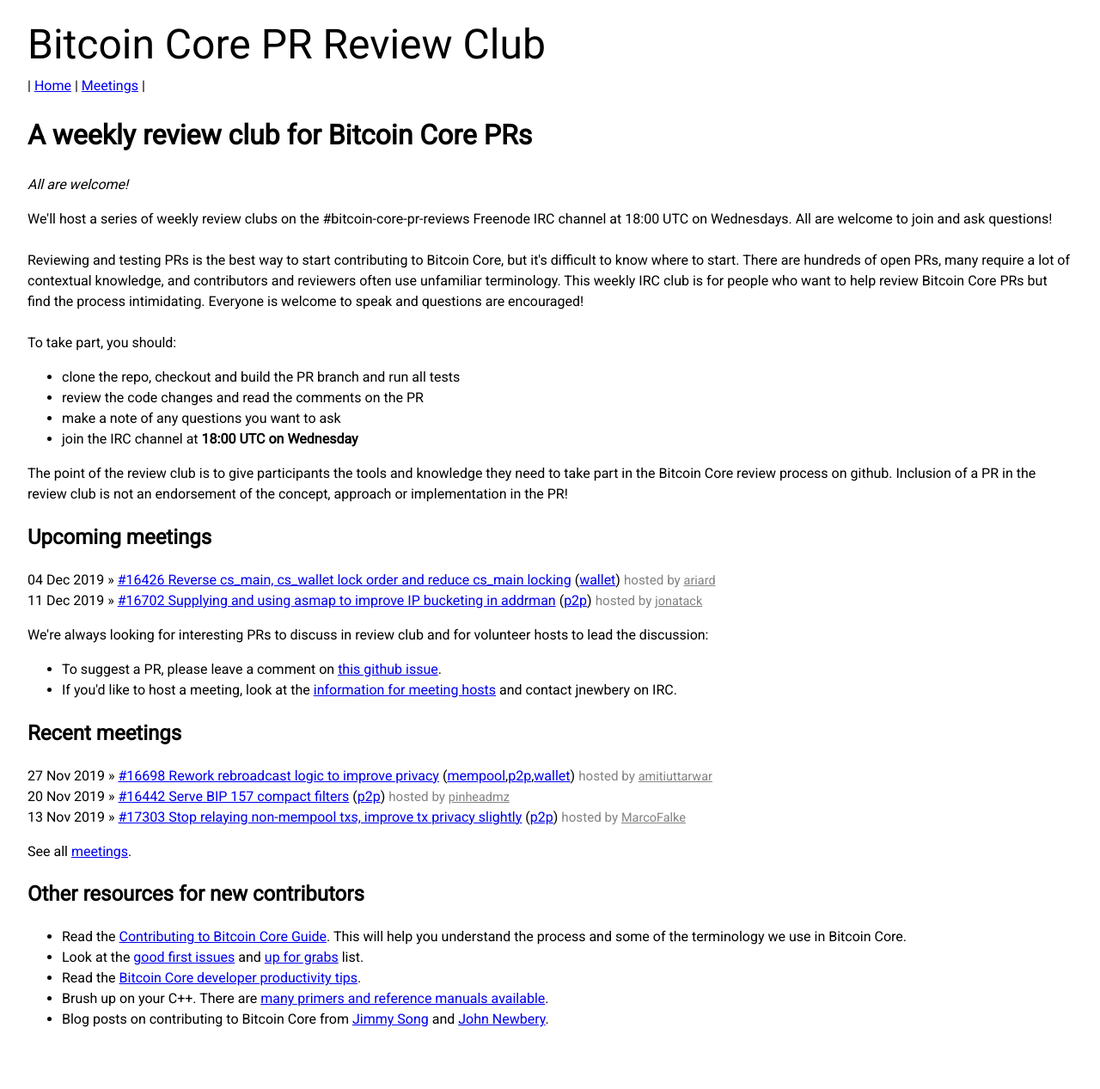
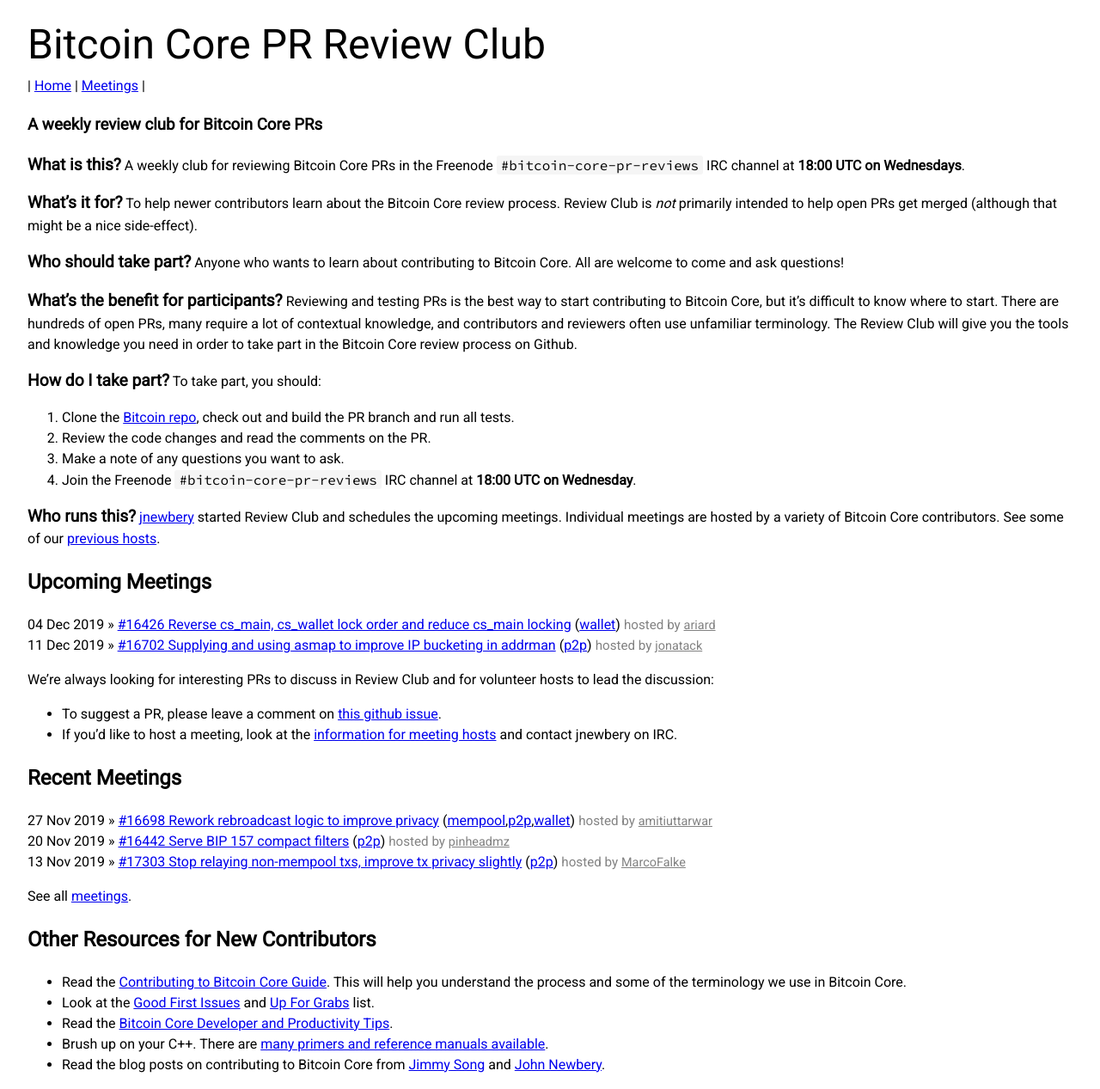
Before and after one commit to bitcoin-core-review-club/website, a Jekyll site: the page built from index.md, in a window 1280 px wide. Shown: the whole page at 86% size. Built offline with Jekyll 4.4.1, drawn with Linux system fonts in a browser that asks for light colours; nearby versions of some CDN libraries; the list of posts is cut into pages by our own code; before the commit the page ends 1214 px from its top, so only the background shows below that.

Commit message:
Change index.html -> index.md and make intro text clearer

```diff
--- a/_config.yml
+++ b/_config.yml
@@ -1,6 +1,3 @@
-# jekyll-paginate configuration
-paginate:            5
-
 # Build settings
 markdown:            kramdown
 highlighter:         rouge
--- a/assets/css/all.sass
+++ b/assets/css/all.sass
@@ -53,3 +53,7 @@
 
 \:target
   background: #ddd
+
+.question
+  font-size: 1.2em
+  font-weight: bold
--- a/index.html
+++ /dev/null
@@ -1,135 +0,0 @@
----
-layout: default
-title: Home
----
-
-<div class="Home">
-  <h1>A weekly review club for Bitcoin Core PRs</h1>
-  <p>
-    <em>All are welcome!</em>
-  </p>
-  <p>
-    We'll host a series of weekly review clubs on the #bitcoin-core-pr-reviews
-    Freenode IRC channel at 18:00 UTC on Wednesdays. All are welcome to join and
-    ask questions!
-    <br>
-    <br>
-    Reviewing and testing PRs is the best way to start contributing to Bitcoin
-    Core, but it's difficult to know where to start. There are hundreds of open
-    PRs, many require a lot of contextual knowledge, and contributors and
-    reviewers often use unfamiliar terminology. This weekly IRC club is for
-    people who want to help review Bitcoin Core PRs but find the process
-    intimidating. Everyone is welcome to speak and questions are encouraged!
-    <br>
-    <br>
-    To take part, you should:
-  </p>
-  <ul>
-    <li>
-      clone the repo, checkout and build the PR branch and run all tests
-    </li>
-    <li>
-      review the code changes and read the comments on the PR
-    </li>
-    <li>
-      make a note of any questions you want to ask
-    </li>
-    <li>
-      join the IRC channel at <strong>18:00 UTC on Wednesday</strong>
-    </li>
-  </ul>
-  <p>
-    The point of the review club is to give participants the tools and knowledge they need to take part in the Bitcoin Core review process on github. Inclusion of a PR in the review club is not an endorsement of the concept, approach or implementation in the PR!
-  </p>
-
-  <div class="Home-posts">
-    <h2 class="Home-posts-title">Upcoming meetings</h2>
-    {% for post in site.posts reversed %}
-    {% capture nowunix %}{{'now' | date: "%s"}}{% endcapture %}
-    {% capture posttime %}{{post.date | date: '%s'}}{% endcapture %}
-    {% capture components %}
-    {%- for comp in post.components -%}
-    <a href="/meetings-components/#{{comp}}">{{comp}}</a>{% unless forloop.last %}, {% endunless %}
-    {%- endfor -%}
-    {% endcapture %}
-    {% if posttime >= nowunix %}
-    <div class="Home-posts-post">
-      <span class="Home-posts-post-date">{{ post.date | date_to_string }}</span>
-      <span class="Home-posts-post-arrow">&raquo;</span>
-      <a class="Home-posts-post-title" href="{{ post.url }}">{{ post.title }}</a>
-      ({{components}})
-      <span class="host">hosted by
-        <a class="host" href="/meetings-hosts/#{{post.host}}">{{ post.host }}</a>
-      </span>
-    </div>
-    {%- endif -%}
-    {% endfor %}
-
-    <p>
-      We're always looking for interesting PRs to discuss in review club and for
-      volunteer hosts to lead the discussion:
-      <ul>
-        <li>To suggest a PR, please leave a comment on <a href="https://github.com/bitcoin-core-review-club/bitcoin-core-review-club.github.io/issues/14">this github issue</a>.</li>
-        <li>If you'd like to host a meeting, look at the <a href="https://github.com/bitcoin-core-review-club/bitcoin-core-review-club.github.io/blob/master/CONTRIBUTING.md">information for meeting hosts</a> and contact jnewbery on IRC.</li>
-      </ul>
-    </p>
-
-    <h2 class="Home-posts-title">Recent meetings</h2>
-    {% for post in site.posts limit: 5 %}
-    {% capture nowunix %}{{'now' | date: "%s"}}{% endcapture %}
-    {% capture posttime %}{{post.date | date: '%s'}}{% endcapture %}
-    {% capture components %}
-    {%- for comp in post.components -%}
-    <a href="/meetings-components/#{{comp}}">{{comp}}</a>{% unless forloop.last %},{% endunless %}
-    {%- endfor -%}
-    {% endcapture %}
-    {% if posttime < nowunix %}
-    <div class="Home-posts-post">
-      <span class="Home-posts-post-date">{{ post.date | date_to_string }}</span>
-      <span class="Home-posts-post-arrow">&raquo;</span>
-      <a class="Home-posts-post-title" href="{{ post.url }}">{{ post.title }}</a>
-      ({{components}})
-	    <span class="host">
-        hosted by <a class="host" href="/meetings-hosts/#{{post.host}}">{{ post.host }}</a>
-      </span>
-    </div>
-    {%- endif -%}
-    {% endfor %}
-    <p>
-      See all <a href="/meetings/">meetings</a>.
-    </p>
-  </div>
-
-  <h2>Other resources for new contributors</h2>
-  <ul>
-    <li>
-      Read the
-      <a href="https://github.com/bitcoin/bitcoin/blob/master/CONTRIBUTING.md">Contributing
-        to Bitcoin Core Guide</a>.
-      This will help you understand the process and some of the terminology we use in Bitcoin Core.
-    </li>
-    <li>
-      Look at the
-      <a href="https://github.com/bitcoin/bitcoin/issues?q=is%3Aissue+is%3Aopen+label%3A%22good+first+issue%22">good
-        first issues</a> and
-      <a href="https://github.com/bitcoin/bitcoin/issues?utf8=%E2%9C%93&q=label%3A%22Up+for+grabs%22">up
-        for grabs</a> list.
-    </li>
-    <li>
-      Read the
-      <a href="https://github.com/bitcoin/bitcoin/blob/master/doc/productivity.md">Bitcoin
-        Core developer productivity tips</a>.
-    </li>
-    <li>
-      Brush up on your C++. There are
-      <a href="https://stackoverflow.com/questions/388242/the-definitive-c-book-guide-and-list">many
-        primers and reference manuals available</a>.
-    </li>
-    <li>
-      Blog posts on contributing to Bitcoin Core from
-      <a href="https://bitcointechtalk.com/a-gentle-introduction-to-bitcoin-core-development-fdc95eaee6b8">Jimmy Song</a>
-      and
-      <a href="https://bitcointechtalk.com/contributing-to-bitcoin-core-a-personal-account-35f3a594340b">John Newbery</a>.
-    </li>
-  </ul>
-</div>
--- /dev/null
+++ b/index.md
@@ -0,0 +1,109 @@
+---
+layout: default
+title: home
+---
+### A weekly review club for Bitcoin Core PRs
+
+<span class="question">What is this?</span> A weekly
+club for reviewing Bitcoin Core PRs in the Freenode `#bitcoin-core-pr-reviews`
+IRC channel at **18:00 UTC on Wednesdays**.
+
+<span class="question">What's it for?</span> To
+help newer contributors learn about the Bitcoin Core review process. Review Club
+is *not* primarily intended to help open PRs get merged (although that might be
+a nice side-effect).
+
+<span class="question">Who should take part?</span>
+Anyone who wants to learn about contributing to Bitcoin Core. All are welcome
+to come and ask questions!
+
+<span class="question">What's the benefit for participants?</span> Reviewing
+and testing PRs is the best way to start contributing to Bitcoin Core, but it's
+difficult to know where to start. There are hundreds of open PRs, many require
+a lot of contextual knowledge, and contributors and reviewers often use
+unfamiliar terminology. The Review Club will give you the tools and knowledge
+you need in order to take part in the Bitcoin Core review process on Github.
+
+<span class="question">How do I take part?</span> To
+take part, you should:
+
+1. Clone the [Bitcoin repo](https://github.com/bitcoin/bitcoin), check out and
+  build the PR branch and run all tests.
+2. Review the code changes and read the comments on the PR.
+3. Make a note of any questions you want to ask.
+4. Join the Freenode `#bitcoin-core-pr-reviews` IRC channel at **18:00 UTC on Wednesday**.
+
+<span class="question">Who runs this?</span> [jnewbery](https://github.com/jnewbery)
+started Review Club and schedules the upcoming meetings. Individual meetings
+are hosted by a variety of Bitcoin Core contributors. See some of our [previous
+hosts](/meetings-hosts/).
+
+## Upcoming Meetings
+
+{% for post in site.posts reversed %}
+  {% capture nowunix %}{{'now' | date: "%s"}}{% endcapture %}
+  {% capture posttime %}{{post.date | date: '%s'}}{% endcapture %}
+  {% capture components %}
+    {%- for comp in post.components -%}
+      <a href="/meetings-components/#{{comp}}">{{comp}}</a>{% unless forloop.last %}, {% endunless %}
+    {%- endfor -%}
+  {% endcapture %}
+  {% if posttime >= nowunix %}<div class="home-posts-post">
+    <span class="home-posts-post-date">{{ post.date | date_to_string }}</span>
+    <span class="home-posts-post-arrow">&raquo;</span>
+    <a class="home-posts-post-title" href="{{ post.url }}">{{ post.title }}</a>
+    ({{components}})
+    <span class="host">hosted by
+      <a class="host" href="/meetings-hosts/#{{post.host}}">{{ post.host }}</a>
+    </span>
+  </div>{%- endif -%}
+{% endfor %}
+
+We're always looking for interesting PRs to discuss in Review Club and for
+volunteer hosts to lead the discussion:
+
+- To suggest a PR, please leave a comment on [this github
+  issue](https://github.com/bitcoin-core-review-club/bitcoin-core-review-club.github.io/issues/14).
+- If you'd like to host a meeting, look at the [information for meeting
+  hosts](https://github.com/bitcoin-core-review-club/bitcoin-core-review-club.github.io/blob/master/CONTRIBUTING.md)
+  and contact jnewbery on IRC.
+
+## Recent Meetings
+
+{% for post in site.posts limit: 5 %}
+  {% capture nowunix %}{{'now' | date: "%s"}}{% endcapture %}
+  {% capture posttime %}{{post.date | date: '%s'}}{% endcapture %}
+  {% capture components %}
+  {%- for comp in post.components -%}
+    <a href="/meetings-components/#{{comp}}">{{comp}}</a>{% unless forloop.last %},{% endunless %}
+  {%- endfor -%}
+  {% endcapture %}
+  {% if posttime < nowunix %}<div class="home-posts-post">
+    <span class="home-posts-post-date">{{ post.date | date_to_string }}</span>
+    <span class="home-posts-post-arrow">&raquo;</span>
+    <a class="home-posts-post-title" href="{{ post.url }}">{{ post.title }}</a>
+    ({{components}})
+    <span class="host">hosted by <a class="host" href="/meetings-hosts/#{{post.host}}">{{ post.host }}</a></span>
+  </div>{%- endif -%}
+{% endfor %}
+
+See all [meetings](/meetings/).
+
+## Other Resources for New Contributors
+
+- Read the [Contributing to Bitcoin Core
+  Guide](https://github.com/bitcoin/bitcoin/blob/master/contributing.md). This
+  will help you understand the process and some of the terminology we use in
+  Bitcoin Core.
+- Look at the [Good First
+  Issues](https://github.com/bitcoin/bitcoin/issues?q=is%3aissue+is%3aopen+label%3a%22good+first+issue%22)
+  and [Up For
+  Grabs](https://github.com/bitcoin/bitcoin/issues?utf8=%e2%9c%93&q=label%3a%22up+for+grabs%22)
+  list.
+- Read the [Bitcoin Core Developer and Productivity Tips](https://github.com/bitcoin/bitcoin/blob/master/doc/productivity.md).
+- Brush up on your C++. There are [many primers and reference manuals
+  available](https://stackoverflow.com/questions/388242/the-definitive-c-book-guide-and-list).
+- Read the blog posts on contributing to Bitcoin Core from [Jimmy
+  Song](https://bitcointechtalk.com/a-gentle-introduction-to-bitcoin-core-development-fdc95eaee6b8)
+  and [John
+  Newbery](https://bitcointechtalk.com/contributing-to-bitcoin-core-a-personal-account-35f3a594340b).
```
